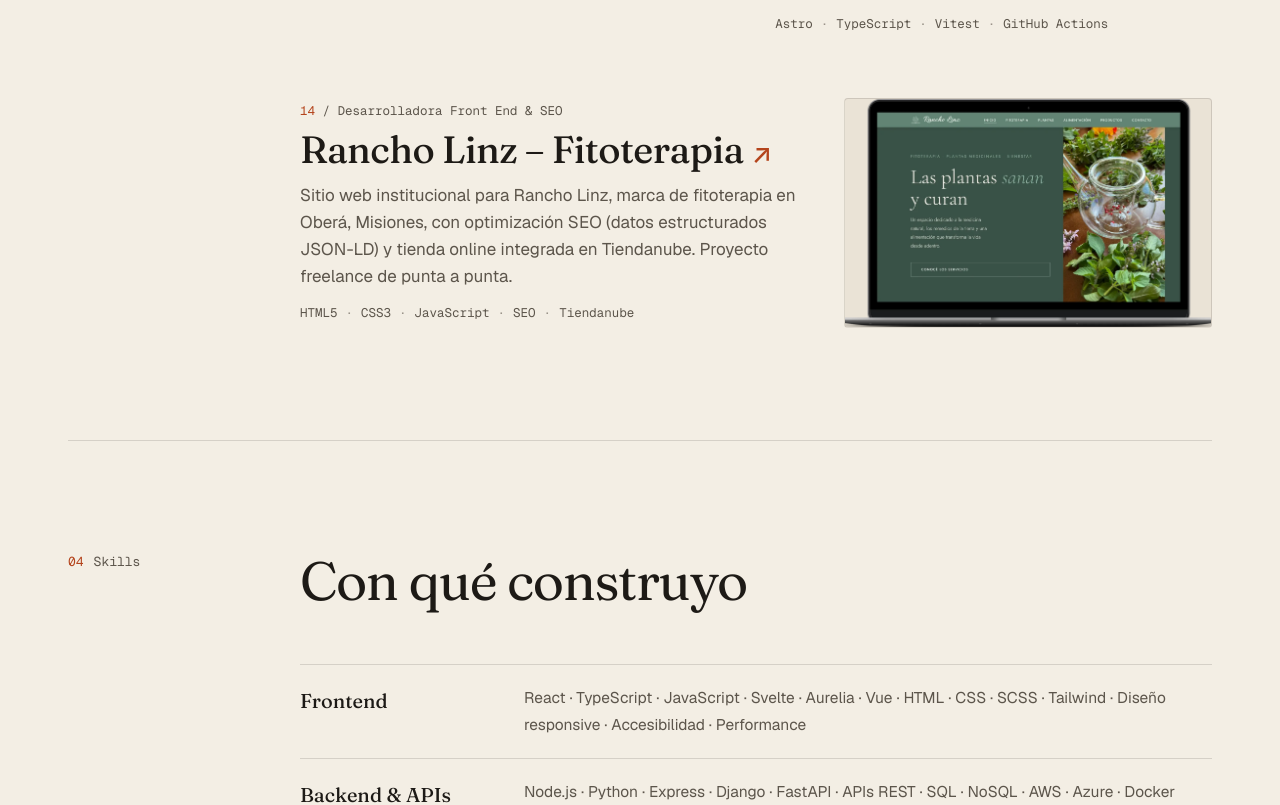
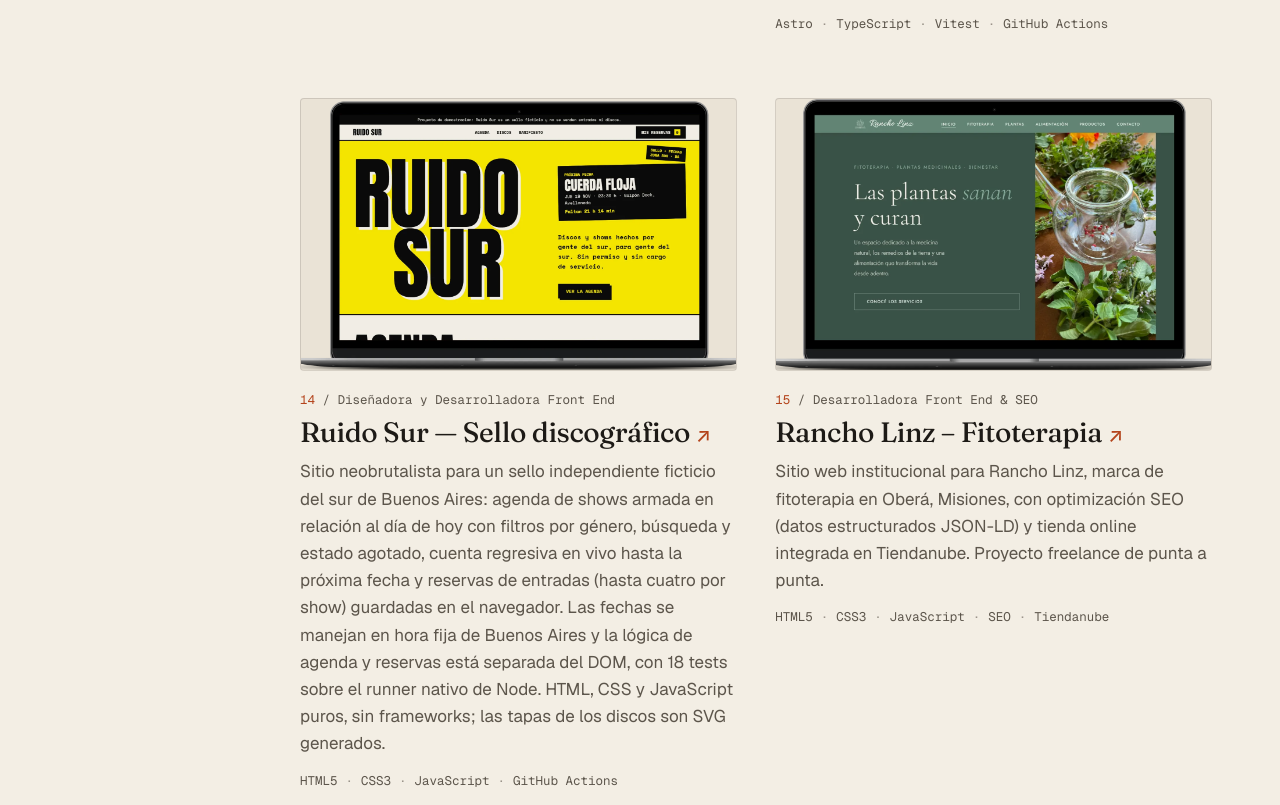
Before and after one commit to Laura-M-stack/laura-moyano-portfolio, a React (Vite) app: page / in a window 1280 px wide. Shown: the part 8780-9585 px from the top of the page. Built offline with nearby package versions, Linux system fonts and the light colour scheme.

Commit message:
Agrega Ruido Sur al portfolio

```diff
--- a/src/data/profile.ts
+++ b/src/data/profile.ts
@@ -151,6 +151,12 @@ export const projects: ProjectEntry[] = [
     tech: ['Astro', 'TypeScript', 'Vitest', 'GitHub Actions']
   },
   {
+    id: 'ruido-sur',
+    link: 'https://laura-m-stack.github.io/ruido-sur/',
+    image: 'projects/ruido-sur.webp',
+    tech: ['HTML5', 'CSS3', 'JavaScript', 'GitHub Actions']
+  },
+  {
     id: 'rancho-linz',
     link: 'https://rancholinz.com.ar',
     image: 'projects/rancho-linz.webp',
--- a/src/i18n.ts
+++ b/src/i18n.ts
@@ -279,6 +279,12 @@ export const translations = {
                 role: 'Designer & Front End Developer',
                 description:
                     'Cottagecore site for a fictional neighborhood bakery in Buenos Aires: a weekly table of what comes out of the oven each day, an "open now" status calculated in Buenos Aires time and a cake configurator with live pricing, minimum notice, closed-day rules and pickup slots that depend on the day. Built with Astro and TypeScript; the date and pricing logic is separated from the DOM and covered by 39 unit tests. Illustrations are hand-written SVG.'
+            },
+            'ruido-sur': {
+                name: 'Ruido Sur — Record Label',
+                role: 'Designer & Front End Developer',
+                description:
+                    'Neo-brutalist site for a fictional independent label from the south of Buenos Aires: a show calendar built relative to today with genre filters, search and sold-out states, a live countdown to the next gig and ticket reservations (up to four per show) kept in the browser. Dates are handled in fixed Buenos Aires time, and the agenda and reservation logic lives apart from the DOM with 18 tests on the native Node runner. Plain HTML, CSS and JavaScript, no frameworks; the record covers are generated SVG.'
             },
             'rancho-linz': {
                 name: 'Rancho Linz – Phytotherapy Brand',
@@ -602,6 +608,12 @@ export const translations = {
                 description:
                     'Sitio cottagecore para una panadería de barrio ficticia de Buenos Aires: tabla semanal de lo que sale del horno cada día, estado «abierto ahora» calculado en hora de Buenos Aires y un configurador de tortas con precio en vivo, anticipación mínima, días cerrados y horarios de retiro según el día. Hecho con Astro y TypeScript; la lógica de fechas y precios está separada del DOM y cubierta por 39 tests unitarios. Las ilustraciones son SVG escritos a mano.'
             },
+            'ruido-sur': {
+                name: 'Ruido Sur — Sello discográfico',
+                role: 'Diseñadora y Desarrolladora Front End',
+                description:
+                    'Sitio neobrutalista para un sello independiente ficticio del sur de Buenos Aires: agenda de shows armada en relación al día de hoy con filtros por género, búsqueda y estado agotado, cuenta regresiva en vivo hasta la próxima fecha y reservas de entradas (hasta cuatro por show) guardadas en el navegador. Las fechas se manejan en hora fija de Buenos Aires y la lógica de agenda y reservas está separada del DOM, con 18 tests sobre el runner nativo de Node. HTML, CSS y JavaScript puros, sin frameworks; las tapas de los discos son SVG generados.'
+            },
             'rancho-linz': {
                 name: 'Rancho Linz – Fitoterapia',
                 role: 'Desarrolladora Front End & SEO',
```
Also changed, not shown: public/projects/ruido-sur.webp (added).
